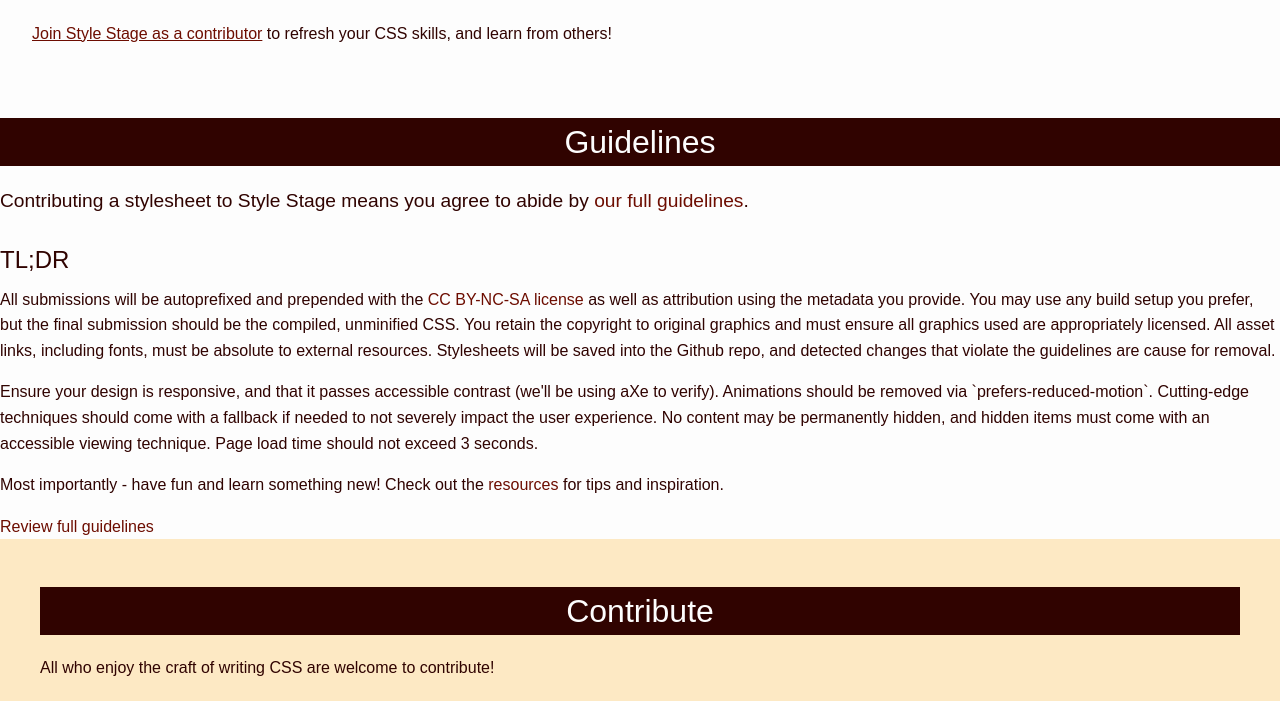
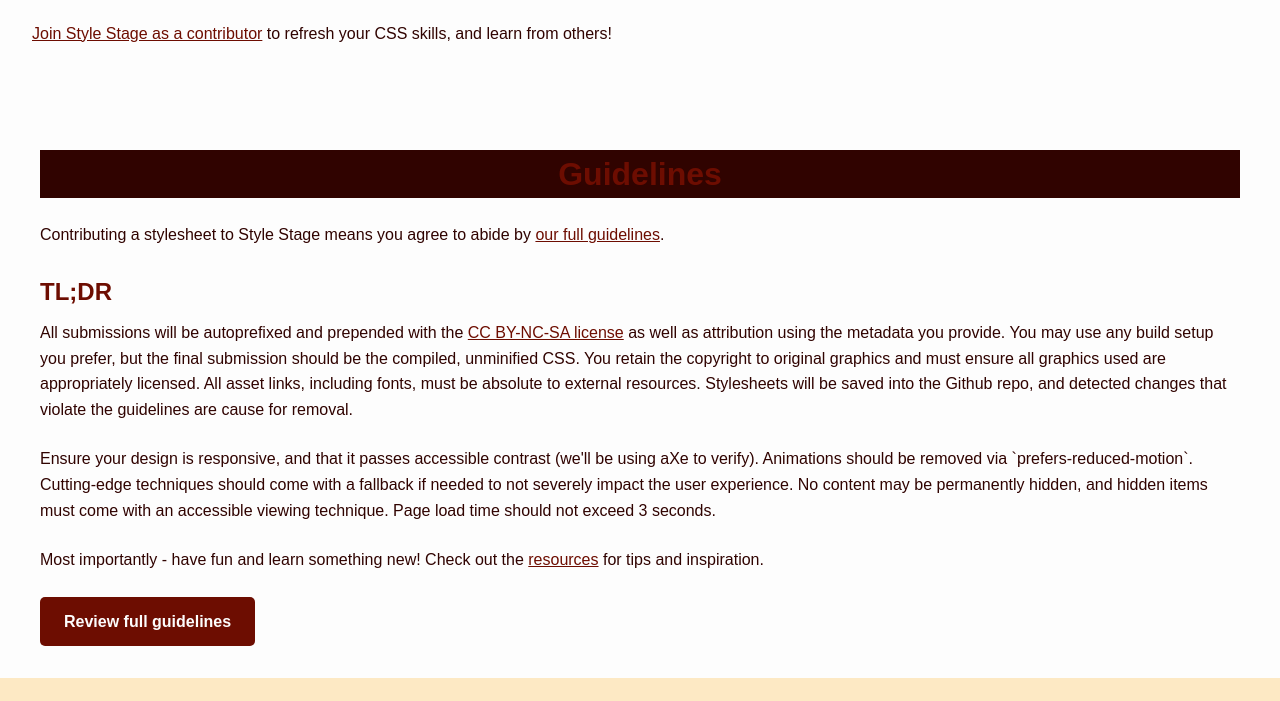
Before and after one commit to JeanKonan/stylestage-sass, a website: page public/index.html in a window 1280 px wide. Shown: the part 1895-2596 px from the top of the page. Drawn offline with Linux system fonts and the light colour scheme; a web font is replaced by a local one.

Commit message:
contribute

```diff
--- /dev/null
+++ b/sass/_guidelines.scss
@@ -0,0 +1,62 @@
+// _guidelines.scss
+
+#guidelines {
+    background-color: $color-background; // Light background for readability
+    color: $color-primary; // Primary text color
+    padding: 2rem 1.5rem;
+
+    .container {
+      max-width: 1200px;
+      margin: 0 auto;
+
+      h2 {
+        font-size: 2rem;
+        font-weight: bold;
+        color: $color-secondary; // Secondary color for headings
+        margin-bottom: 1.5rem;
+      }
+
+      h3 {
+        font-size: 1.5rem;
+        font-weight: bold;
+        color: $color-secondary; // Secondary color for subheadings
+        margin-bottom: 1rem;
+      }
+
+      p {
+        font-size: 1rem;
+        line-height: 1.6;
+        margin-bottom: 1.5rem;
+
+        a {
+          color: $color-secondary; // Link color
+          text-decoration: underline;
+
+          &:hover {
+            color: $color-other; // Hover effect for links
+          }
+        }
+      }
+
+      .link-guidelines {
+        display: inline-block;
+        background-color: $color-secondary; // Secondary color for button
+        color: $color-background; // White text
+        font-size: 1rem;
+        font-weight: bold;
+        text-decoration: none;
+        padding: 0.75rem 1.5rem;
+        border-radius: 5px;
+        transition: background-color 0.3s ease;
+
+        &:hover {
+          background-color: $color-primary; // Primary color on hover
+        }
+
+        &:focus {
+          outline: 2px dashed $color-other; // Focus outline for accessibility
+          outline-offset: 3px;
+        }
+      }
+    }
+  }
--- a/sass/_profile.scss
+++ b/sass/_profile.scss
@@ -1,8 +1,8 @@
 aside.profile {
-    background: $color-primary;
+    background: $color-background;
 
     .container{
-        color: $color-tertiary;
+        color: $color-primary;
         padding: 5rem;
         text-align: center;
 
@@ -14,7 +14,7 @@
 
                 a {
                     text-decoration: none;
-                    color: $color-tertiary;
+                    color: $color-primary;
                 }
             }
         }
@@ -23,7 +23,8 @@
             display: block;
             padding: .5rem;
             max-width: 14rem;
-            background: $color-tertiary;
+            background: $color-primary;
+            color: $color-tertiary;
             margin: 0 auto;
             margin-top: 1rem;
         }
```
Also changed, not shown: public/style.css, 1 other file.
